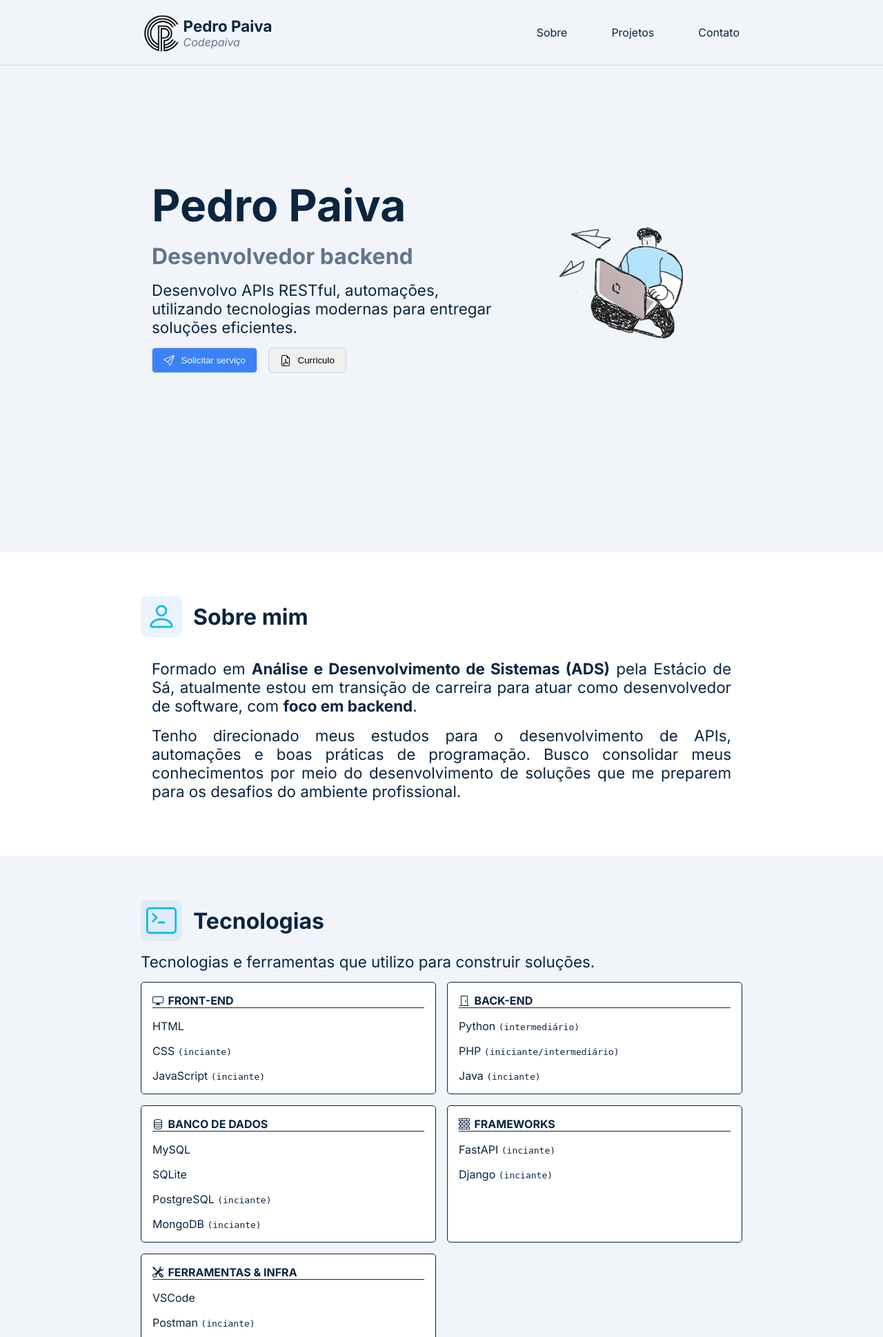
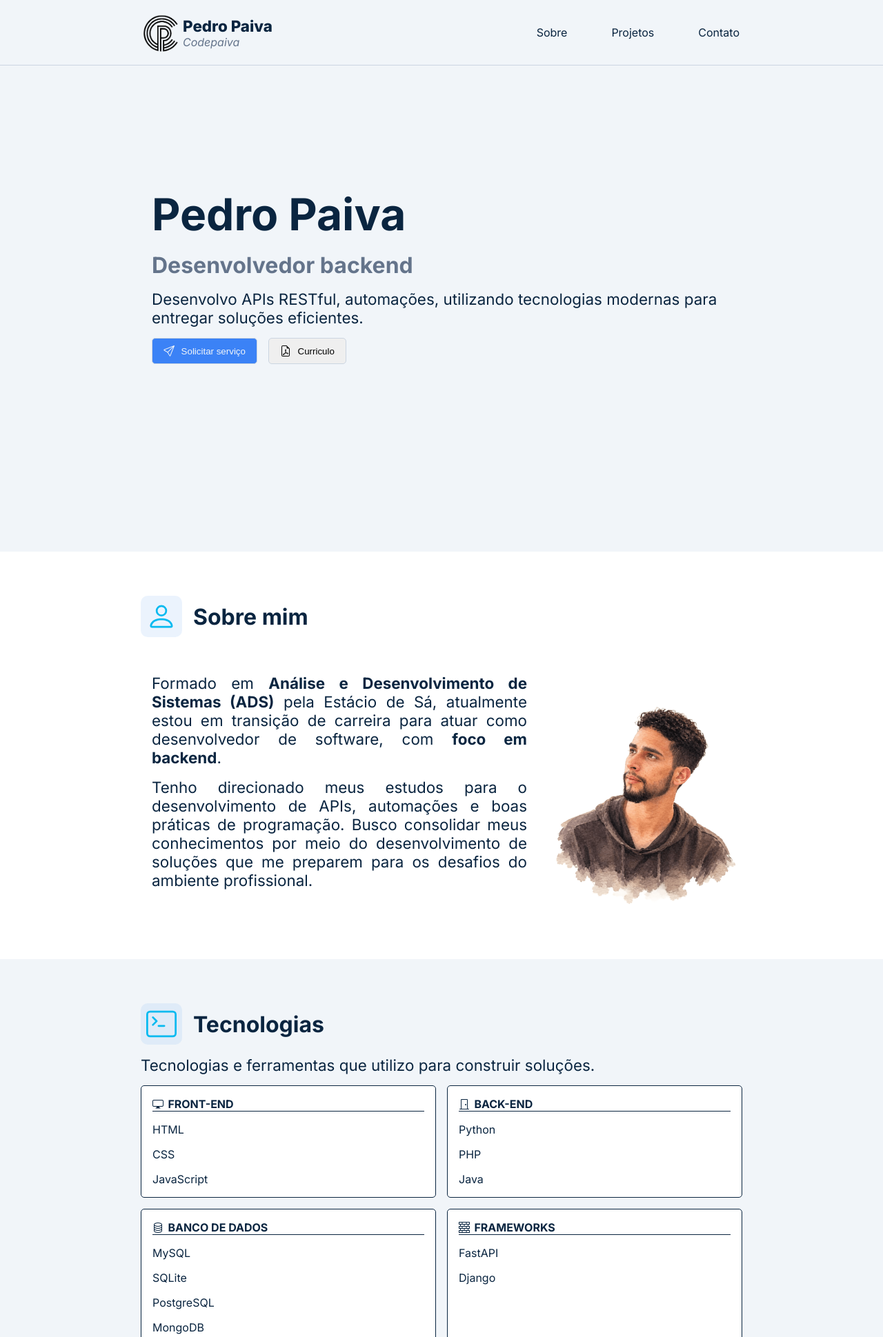
Before and after one commit to Codepaiva/projeto-landingpage, a PHP site: page / in a window 1280 px wide. Shown: the top 1939 px of the page at 69% size. Run offline with PHP 8.4, Linux system fonts and the light colour scheme.

Commit message:
feat: refactor CSS styles for various sections, update image assets, and enhance HTML structure for better layout and accessibility

```diff
--- a/assets/css/apresentacao.css
+++ b/assets/css/apresentacao.css
@@ -23,19 +23,6 @@
     padding: 2rem;
 }
 
-
-.box-section-introduction div{
-    display: flex;
-}
-
-.box-img-ilustrative-introduction{
-    max-width: 450px;
-    padding: 1rem;
-}
-
-.img-ilustrative{
-    border-radius: 100%;
-}
 
 .box-introduction{
     display: flex;
--- a/assets/css/contato.css
+++ b/assets/css/contato.css
@@ -53,18 +53,26 @@
 .box-group-contacts{
     display: grid;
     grid-template-columns: repeat(auto-fit, minmax(200px, 1fr));
+
     gap: 1rem;
 }
 
 .card-contact{
     display: flex;
-    justify-content: left;
+    justify-content: flex-start;
     align-items: center;
 
     padding: 1rem;
     gap: 1rem;
 
     position: relative;
+}
+
+
+.card-contact a{
+    display: flex;
+    justify-content: flex-start;
+    width: 100%;
 }
 
 
--- a/assets/css/header.css
+++ b/assets/css/header.css
@@ -55,13 +55,14 @@ nav a:hover {
 }
 
 
-.box-title h2 {
+.box-title span {
+    font-weight: 800;
     font-size: var(--font-size-small);
     font-family: var(--font-logo);
 }
 
 
-.box-title span {
+.box-title p {
     color: var(--color-text-secondary);
     font-style: italic;
 }
--- a/assets/css/projetos.css
+++ b/assets/css/projetos.css
@@ -91,6 +91,7 @@
     flex-direction: column;
     justify-content: left;
 
+    width: 100%;
 }
 
 .card-type-project {
@@ -147,6 +148,7 @@
     padding-left: 0rem;
     gap: 1rem;
     cursor: default;
+
 }
 
 .card-body span {
@@ -181,7 +183,7 @@
 
 
 .card-projects a{
-    min-width: 40%;
+    min-width: fit-content;
     padding: 0.6rem;
     gap: 5rem;
 
--- a/assets/css/responsive.css
+++ b/assets/css/responsive.css
@@ -13,11 +13,10 @@
         grid-template-columns: repeat(auto-fit, minmax(400px, 1fr));
         gap: 1rem;
     }
-
 }
 
 
-@media (max-width: 768px) {
+@media (max-width: 1032px) {
     /* ---INTRODUCTION--- */
     .box-introduction h1{
         font-size: var(--font-size-xmedium);
@@ -51,6 +50,7 @@
         font-size: var(--font-size-xsmall);
     }
 
+
     .box-img-ilustrative-introduction{
         display: none;
     }
--- a/assets/css/sobre.css
+++ b/assets/css/sobre.css
@@ -45,19 +45,37 @@
 }
 
 
+.box-description{
+    display: flex;
+    justify-content: space-around;
+    gap: 1rem;
+
+}
+
 .box-description-me{
     display: flex;
     flex-direction: column;
     justify-content: center;
     align-items: center;
 
-
     gap: 1rem;
     padding: 1rem;
+
 }
 
 .box-description-me p{
     font-size: var(--font-size-small);
     text-align: justify;
 
+    gap: 1rem;
 }
+
+
+.box-img-ilustrative-introduction{
+    padding: 0.3rem;
+    width: 280px;
+}
+
+.img-ilustrative{
+    width: 280px;
+}
--- a/index.html
+++ b/index.html
@@ -7,7 +7,7 @@
     <link rel="shortcut icon" type="image/x-icon"  href="./assets/src/imgs/icone-cpw.ico">
     <meta property="og:title" content="Desenvolvedor back-end">
     <meta property="og:description" content="APIs RESTful, automações e criação de landing page simples.">
-    <meta property="og:image" content="https://codephsp.github.io/landingpage/assets/imgs/logo-cp w1200h30.png">
+    <meta property="og:image" content="https://codepaiva.github.io/landingpage/assets/imgs/logo-cp w1200h360.png">
 
 
     <link rel="stylesheet" href="./assets/css/global.css">
@@ -21,16 +21,16 @@
     <link rel="stylesheet" href="./assets/css/footer.css">
     <link rel="stylesheet" href="./assets/css/responsive.css">
 
-    <title>Pedro Paiva | Backend Developer</title>
+    <title>Pedro Paiva | Desenvolvedor Backend Python – APIs e Automações</title>
     <meta name="description" content="APIs RESTful, automações e criação de landing page simples.">
 </head>
 <body>
     <header>
         <div class='box-title-header'>
-            <img class="img-logo"  src="./assets/src/imgs/logo-cp.png" alt="logo">
+            <img class="img-logo"  src="./assets/src/imgs/logo-cp.png" alt="logo-landing-page">
             <div class="box-title">
-                <h2>Pedro Paiva</h2>
-                <span>Codepaiva</span>
+                <span>Pedro Paiva</span>
+                <p>Codepaiva</p>
             </div>
         </div>
         <div class='box-menu'>
@@ -45,7 +45,6 @@
     <main>
         <section class='section-introduction'>
             <div class="box-section-introduction">
-                <div>
                 <div class="box-introduction">
                     <h1>Pedro Paiva</h1>
                     <h2>Desenvolvedor backend</h2>
@@ -71,11 +70,6 @@
 
                     </div>
                 </div>
-
-                    <div class="box-img-ilustrative-introduction">
-                        <img class='img-ilustrative' src='./assets/src/imgs/ilustrative-img 300x300.png' alt='Pedro Henrique'>
-                    </div>
-                </div>
             </div>
         </section>
 
@@ -90,10 +84,21 @@
                     <h2>Sobre mim</h2>
                 </div>
 
+                <div class="box-description">
+
                     <div class='box-description-me'>
                         <p>Formado em <strong>Análise e Desenvolvimento de Sistemas (ADS)</strong> pela Estácio de Sá, atualmente estou em transição de carreira para atuar como desenvolvedor de software, com <strong>foco em backend</strong>.</p>
                         <p>Tenho direcionado meus estudos para o desenvolvimento de APIs, automações e boas práticas de programação. Busco consolidar meus conhecimentos por meio do desenvolvimento de soluções que me preparem para os desafios do ambiente profissional.</p>
                     </div>
+
+                    <div class="box-img-ilustrative-introduction">
+                        <img class='img-ilustrative' src='./assets/src/imgs/Pedro-Paiva-500x667.png' alt='Pedro Paiva'>
+                    </div>
+                </div>
+
+
+                </div>
+
             </div>
         </section>
 
@@ -117,8 +122,8 @@
                             <h4>FRONT-END</h4>
                         </div>
                         <span>HTML</span>
-                        <span>CSS <code>(inciante)</code> </span>
-                        <span>JavaScript <code>(inciante)</code> </span>
+                        <span>CSS</span>
+                        <span>JavaScript</span>
                     </div>
                     <div class="box-techs">
                         <div class="box-title-techs">
@@ -128,9 +133,9 @@
                             </svg>
                             <h4>BACK-END</h4>
                         </div>
-                        <span>Python <code>(intermediário)</code> </span>
-                        <span>PHP <code>(iniciante/intermediário)</code> </span>
-                        <span>Java <code>(inciante)</code> </span>
+                        <span>Python</span>
+                        <span>PHP</span>
+                        <span>Java</span>
                     </div>
                     <div class="box-techs">
                         <div class="box-title-techs">
@@ -141,8 +146,8 @@
                         </div>
                         <span>MySQL</span>
                         <span>SQLite</span>
-                        <span>PostgreSQL <code>(inciante)</code></span>
-                        <span>MongoDB <code>(inciante)</code> </span>
+                        <span>PostgreSQL</span>
+                        <span>MongoDB</span>
                     </div>
                     <div class="box-techs">
                         <div class="box-title-techs">
@@ -151,8 +156,8 @@
                             </svg>
                             <h4>FRAMEWORKS</h4>
                         </div>
-                        <span>FastAPI <code>(inciante)</code> </span>
-                        <span>Django <code>(inciante)</code> </span>
+                        <span>FastAPI</span>
+                        <span>Django</span>
                     </div>
                     <div class="box-techs">
                         <div class="box-title-techs">
@@ -162,9 +167,9 @@
                             <h4>FERRAMENTAS & INFRA</h4>
                         </div>
                         <span>VSCode</span>
-                        <span>Postman <code>(inciante)</code></span>
-                        <span>Docker <code>(inciante)</code></span>
-                        <span>Git e GitHub <code>(inciante)</code></span>
+                        <span>Postman</span>
+                        <span>Docker</span>
+                        <span>Git e GitHub</span>
                     </div>
                 </div>
             </div>
@@ -189,7 +194,7 @@
                                 <div class="card-type-project">
                                     <span>interface gráfica</span>
                                 </div>
-                                <img class="img-project" src="./assets/src/imgs/sisupa w400h232.png" alt="SisUPA">
+                                <img class="img-project" src="./assets/src/imgs/sisupa-400x232.png" alt="SisUPA">
                             </div>
                         </div>
 
@@ -218,7 +223,7 @@
                                 <div class="card-type-project">
                                     <span>automação</span>
                                 </div>
-                                <img class="img-project" src="./assets/src/imgs/xdatabot w400h232.png" alt="XdataBot">
+                                <img class="img-project" src="./assets/src/imgs/xdatabot-400x232.png" alt="XdataBot">
                             </div>
                         </div>
                         <div class="card-header">
@@ -247,7 +252,7 @@
                                 <div class="card-type-project">
                                     <span>interface gráfica</span>
                                 </div>
-                                <img class="img-project" src="./assets/src/imgs/convertdebit w400h232.png" alt="ConvertDebit">
+                                <img class="img-project" src="./assets/src/imgs/convertdebit-400x232.png" alt="ConvertDebit">
                             </div>
                         </div>
 
@@ -278,7 +283,7 @@
                                 <div class="card-type-project">
                                     <span>front-end</span>
                                 </div>
-                                <img class="img-project" src="./assets/src/imgs/landingpage-mario w400h232.png" alt="Mario">
+                                <img class="img-project" src="./assets/src/imgs/landingpage-mario-400x232.png" alt="landing page">
                             </div>
                         </div>
                         <div class="card-header">
@@ -307,7 +312,7 @@
                                 <div class="card-type-project">
                                     <span>front-end</span>
                                 </div>
-                                <img class="img-project" src="./assets/src/imgs/frmulario-de-inscrição w400h232.png" alt="&ltnlw/&gt unite 2024">
+                                <img class="img-project" src="./assets/src/imgs/formulario-de-inscricao-400x232.png" alt="NLW unite 2024">
                             </div>
                         </div>
                         <div class="card-header">
@@ -329,33 +334,6 @@
                             <a target="_blank" class="project-link">Ver página →</a>
                         </div>
                     </div>
-
-                    <div class="card-projects">
-                        <div class="card-img-project">
-                            <div>
-                                <div class="card-type-project">
-                                    <span>a definir</span>
-                                </div>
-                                <img class="img-project" src="./assets/src/imgs/temp-construcao w400h232.png" alt="&ltnlw/&gt unite 2024">
-                            </div>
-                        </div>
-                        <div class="card-header">
-                            <h4>Titulo projeto</h4>
-                            <p>Resumo projeto</p>
-                        </div>
-                        <div class="card-body">
-                            <div>
-                                <h4>Tecnologias</h4>
-                            </div>
-                            <div class="card-body-techs">
-                                <span>A definir</span>
-                            </div>
-                        </div>
-                        <div class="card-footer">
-                            <a target="_blank" class="project-link">Ver repositório →</a>
-                        </div>
-                    </div>
-
                 </div>
             </div>
         </section>
@@ -373,7 +351,7 @@
                 <div class="box-group-contacts">
                     <div class="card-contact">
                         <div class="card-icon">
-                            <svg xmlns="http://www.w3.org/2000/svg" width="35" height="35" fill="currentColor" class="bi bi-github" viewBox="0 0 16 16">
+                            <svg xmlns="http://www.w3.org/2000/svg" width="30" height="30" fill="currentColor" class="bi bi-github" viewBox="0 0 16 16">
                                 <path d="M8 0C3.58 0 0 3.58 0 8c0 3.54 2.29 6.53 5.47 7.59.4.07.55-.17.55-.38 0-.19-.01-.82-.01-1.49-2.01.37-2.53-.49-2.69-.94-.09-.23-.48-.94-.82-1.13-.28-.15-.68-.52-.01-.53.63-.01 1.08.58 1.23.82.72 1.21 1.87.87 2.33.66.07-.52.28-.87.51-1.07-1.78-.2-3.64-.89-3.64-3.95 0-.87.31-1.59.82-2.15-.08-.2-.36-1.02.08-2.12 0 0 .67-.21 2.2.82.64-.18 1.32-.27 2-.27s1.36.09 2 .27c1.53-1.04 2.2-.82 2.2-.82.44 1.1.16 1.92.08 2.12.51.56.82 1.27.82 2.15 0 3.07-1.87 3.75-3.65 3.95.29.25.54.73.54 1.48 0 1.07-.01 1.93-.01 2.2 0 .21.15.46.55.38A8.01 8.01 0 0 0 16 8c0-4.42-3.58-8-8-8"/>
                             </svg>
                         </div>
@@ -384,7 +362,7 @@
                     </div>
                     <div class="card-contact">
                         <div class="card-icon">
-                            <svg xmlns="http://www.w3.org/2000/svg" width="35" height="35" fill="currentColor" class="bi bi-linkedin" viewBox="0 0 16 16">
+                            <svg xmlns="http://www.w3.org/2000/svg" width="30" height="30" fill="currentColor" class="bi bi-linkedin" viewBox="0 0 16 16">
                                 <path d="M0 1.146C0 .513.526 0 1.175 0h13.65C15.474 0 16 .513 16 1.146v13.708c0 .633-.526 1.146-1.175 1.146H1.175C.526 16 0 15.487 0 14.854zm4.943 12.248V6.169H2.542v7.225zm-1.2-8.212c.837 0 1.358-.554 1.358-1.248-.015-.709-.52-1.248-1.342-1.248S2.4 3.226 2.4 3.934c0 .694.521 1.248 1.327 1.248zm4.908 8.212V9.359c0-.216.016-.432.08-.586.173-.431.568-.878 1.232-.878.869 0 1.216.662 1.216 1.634v3.865h2.401V9.25c0-2.22-1.184-3.252-2.764-3.252-1.274 0-1.845.7-2.165 1.193v.025h-.016l.016-.025V6.169h-2.4c.03.678 0 7.225 0 7.225z"/>
                             </svg>
                         </div>
@@ -395,7 +373,7 @@
                     </div>
                     <div class="card-contact">
                         <div class="card-icon">
-                            <svg xmlns="http://www.w3.org/2000/svg" width="35" height="35" fill="currentColor" class="bi bi-envelope" viewBox="0 0 16 16">
+                            <svg xmlns="http://www.w3.org/2000/svg" width="30" height="30" fill="currentColor" class="bi bi-envelope" viewBox="0 0 16 16">
                                 <path d="M0 4a2 2 0 0 1 2-2h12a2 2 0 0 1 2 2v8a2 2 0 0 1-2 2H2a2 2 0 0 1-2-2zm2-1a1 1 0 0 0-1 1v.217l7 4.2 7-4.2V4a1 1 0 0 0-1-1zm13 2.383-4.708 2.825L15 11.105zm-.034 6.876-5.64-3.471L8 9.583l-1.326-.795-5.64 3.47A1 1 0 0 0 2 13h12a1 1 0 0 0 .966-.741M1 11.105l4.708-2.897L1 5.383z"/>
                             </svg>
                         </div>
```
Also changed, not shown: assets/src/imgs/Pedro-Paiva-500x667.png (added), assets/src/imgs/convertdebit-400x232.png (renamed from assets/src/imgs/convertdebit w400h232.png), assets/src/imgs/formulario-de-inscricao-400x232.png (renamed from assets/src/imgs/frmulario-de-inscrição w400h232.png), assets/src/imgs/ilustrative-img 300x300.png (deleted), assets/src/imgs/ilustrative-img.png (deleted), assets/src/imgs/landingpage-mario-400x232.png (renamed from assets/src/imgs/landingpage-mario w400h232.png), assets/src/imgs/logo-cp-1200x360.png (renamed from assets/src/imgs/logo-cp 1200h360.png), assets/src/imgs/logo-cpw-1200x360.png (renamed from assets/src/imgs/logo-cpw 1200h360.png), assets/src/imgs/sisupa-400x232.png (renamed from assets/src/imgs/sisupa w400h232.png), assets/src/imgs/temp-construcao w400h232.png (deleted), assets/src/imgs/xdatabot-400x232.png (renamed from assets/src/imgs/xdatabot w400h232.png). Lines whose indentation alone changed are shown as unchanged.
